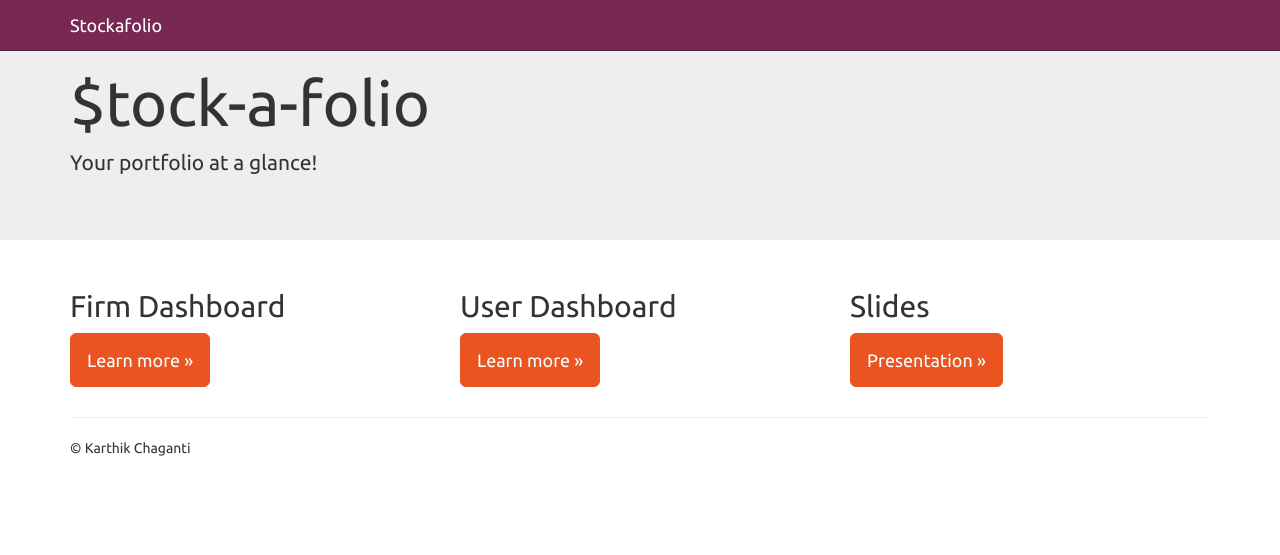
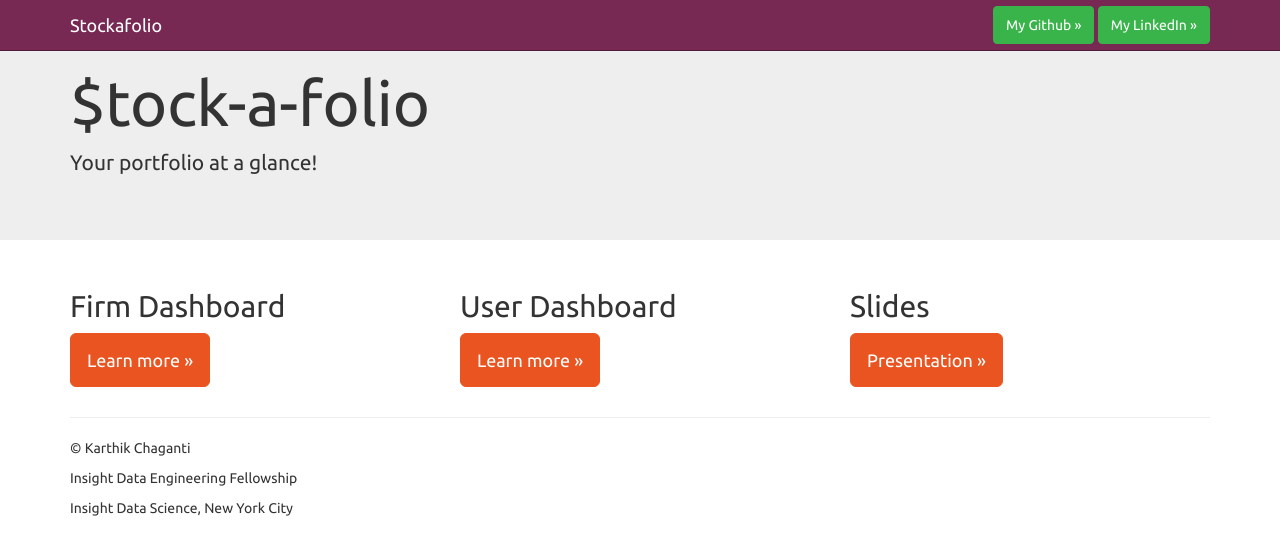
Before and after one commit to karthikchaganti/Stockafolio-Insight-Project, a Flask app: page / in a window 1280 px wide. Shown: the top 555 px of the page. Run offline with Flask 2, Linux system fonts and the light colour scheme; some libraries are stand-ins or nearby versions.

Commit message:
Final Update

```diff
--- a/webApp/app/templates/index.html
+++ b/webApp/app/templates/index.html
@@ -45,7 +45,13 @@
           </button>
           <a class="navbar-brand" href="/">Stockafolio</a>
         </div>
-        <div id="navbar" class="navbar-collapse collapse navbar-right">
+
+        <form class="navbar-form navbar-right">
+          <div>
+          <a class="btn btn-default" href="https://github.com/karthikchaganti/Stockafolio-Insight-Project" role="button">My Github &raquo;</a>
+          <a class="btn btn-default" href="https://www.linkedin.com/in/karthikchaganti/" role="button">My LinkedIn &raquo;</a>
+        </div>
+        </form>
 
         </div><!--/.navbar-collapse -->
       </div>
@@ -81,6 +87,8 @@
 
       <footer>
         <p>&copy; Karthik Chaganti</p>
+        <p> Insight Data Engineering Fellowship</p>
+        <p> Insight Data Science, New York City</p>
       </footer>
     </div> <!-- /container -->
 
```
